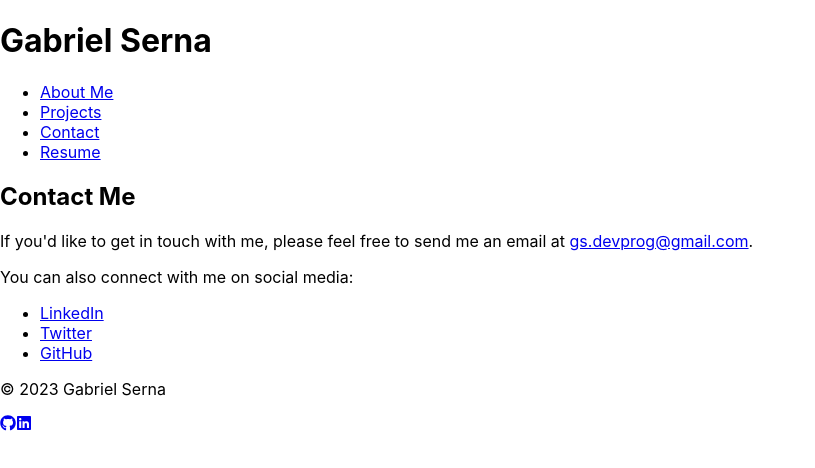
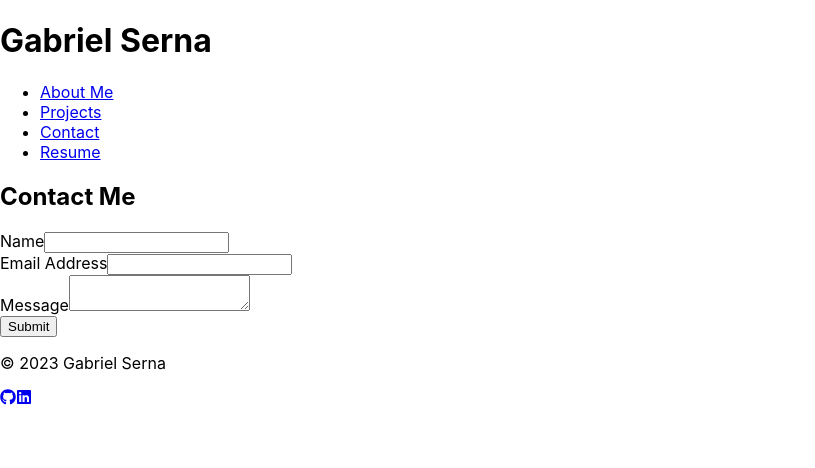
Before and after one commit to sernat243/react-portfolio, a React (Create React App) app: page /contact in a window 1280 px wide. Shown: the top 468 px of the page, without its empty margins (0-815 px from the left). Built offline with nearby package versions, Linux system fonts and the light colour scheme.

Commit message:
added input form to contact

```diff
--- a/src/components/Contact.js
+++ b/src/components/Contact.js
@@ -1,29 +1,70 @@
+import { useState } from "react";
+
 const Contact = () => {
+
+    const [formData, setFormData] = useState({
+        name: '',
+        email: '',
+        message: '',
+    });
+
+    const handleInputChange = (e) => {
+        const { name, value } = e.target;
+        setFormData({
+            ...formData,
+            [name]: value,
+        });
+    };
+
+    const handleSubmit = (e) => {
+        e.preventDefault();
+        console.log(formData);
+
+        setFormData({
+            name: '',
+            email: '',
+            message: '',
+        });
+    };
+
     return (
       <section id="contact">
         <h2>Contact Me</h2>
-        <p>
-          If you'd like to get in touch with me, please feel free to send me an
-          email at <a href="mailto:gs.devprog@gmail.com">gs.devprog@gmail.com</a>.
-        </p>
-        <p>You can also connect with me on social media:</p>
-        <ul>
-          <li>
-            <a href="https://www.linkedin.com/in/yourusername" target="_blank" rel="noopener noreferrer">
-              LinkedIn {/* will update later */}
-            </a>
-          </li>
-          <li>
-            <a href="https://twitter.com/yourusername" target="_blank" rel="noopener noreferrer">
-              Twitter {/* will update later */}
-            </a>
-          </li>
-          <li>
-            <a href="https://github.com/sernat243" target="_blank" rel="noopener noreferrer">
-              GitHub
-            </a>
-          </li>
-        </ul>
+        <form onSubmit={handleSubmit}>
+            <div className="form-group">
+            <label htmlFor="name">Name</label>
+            <input
+                type="text"
+                id="name"
+                name="name"
+                value={formData.name}
+                onChange={handleInputChange}
+                required
+            />
+            </div>
+            <div className="form-group">
+            <label htmlFor="email">Email Address</label>
+            <input
+                type="email"
+                id="email"
+                name="email"
+                value={formData.email}
+                onChange={handleInputChange}
+                required
+            />
+            </div>
+            <div className="form-group">
+            <label htmlFor="message">Message</label>
+            <textarea
+                id="message"
+                name="message"
+                value={formData.message}
+                onChange={handleInputChange}
+                required
+            />
+            </div>
+            <button type="submit">Submit</button>
+        </form>
       </section>
     );
   };
```
